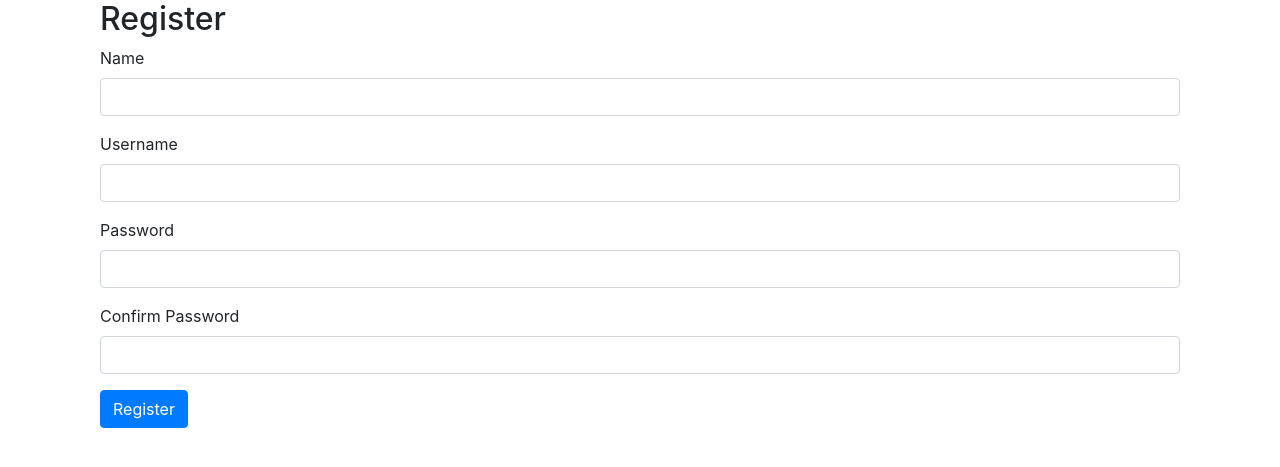
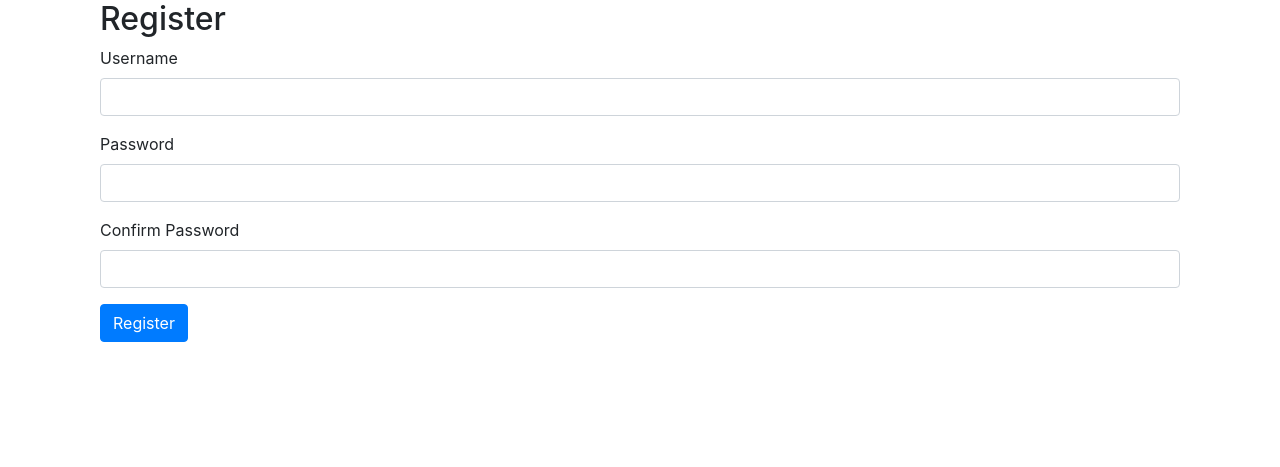
Before and after one commit to diniezikryy/comnet-project, a Flask app: page /register in a window 1280 px wide. Shown: the part 56-523 px from the top of the page. Run offline with Flask 3, Linux system fonts and the light colour scheme; some libraries are stand-ins or nearby versions.

Commit message:
Revert "fixed registration & login issue, every user has a name now"
This reverts commit 023f3948f51ab7dce982ee2fbb5c3ee535e2821d.

```diff
--- a/app.py
+++ b/app.py
@@ -164,7 +164,7 @@ def logs():
 def register():
     form = RegistrationForm()
     if form.validate_on_submit():
-        user = User(name=form.name.data, username=form.username.data)
+        user = User(username=form.username.data)
         user.set_password(form.password.data)
         db.session.add(user)
         db.session.commit()
--- a/forms.py
+++ b/forms.py
@@ -5,7 +5,6 @@ from models import User
 
 
 class RegistrationForm(FlaskForm):
-    name = StringField('Name', validators=[DataRequired(), Length(min=1, max=150)])
     username = StringField('Username', validators=[DataRequired(), Length(min=2, max=150)])
     password = PasswordField('Password', validators=[DataRequired()])
     confirm_password = PasswordField('Confirm Password', validators=[DataRequired(),  EqualTo('password')])
--- a/templates/register.html
+++ b/templates/register.html
@@ -4,9 +4,6 @@
     <h2>Register</h2>
     <form method="POST" action="{{ url_for('register') }}">
         {{ form.hidden_tag() }}
-            <div class="form-group">
-                {{ form.name.label }} {{ form.name(class="form-control") }}
-            </div>
         <div class="form-group">
             {{ form.username.label }} {{ form.username(class="form-control") }}
         </div>
```
Also changed, not shown: instance/site.db. Lines whose indentation alone changed are shown as unchanged.
